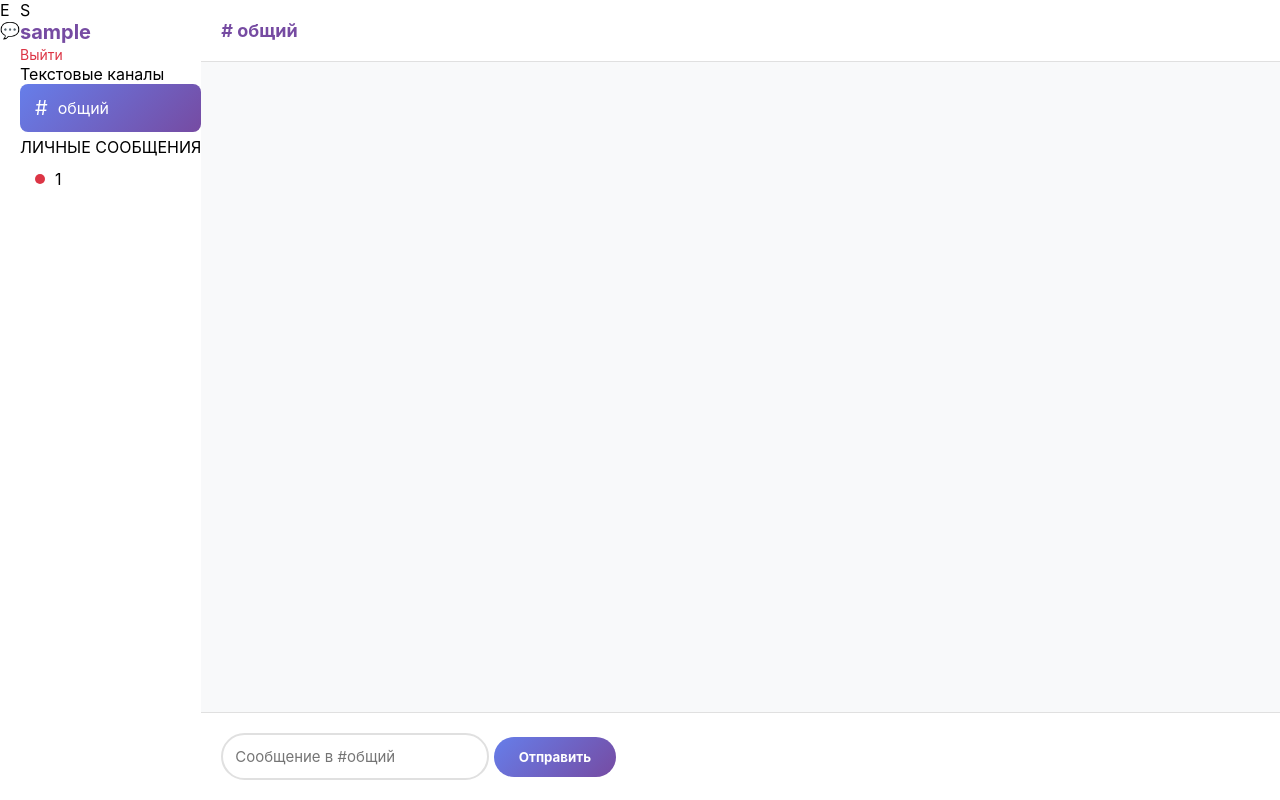
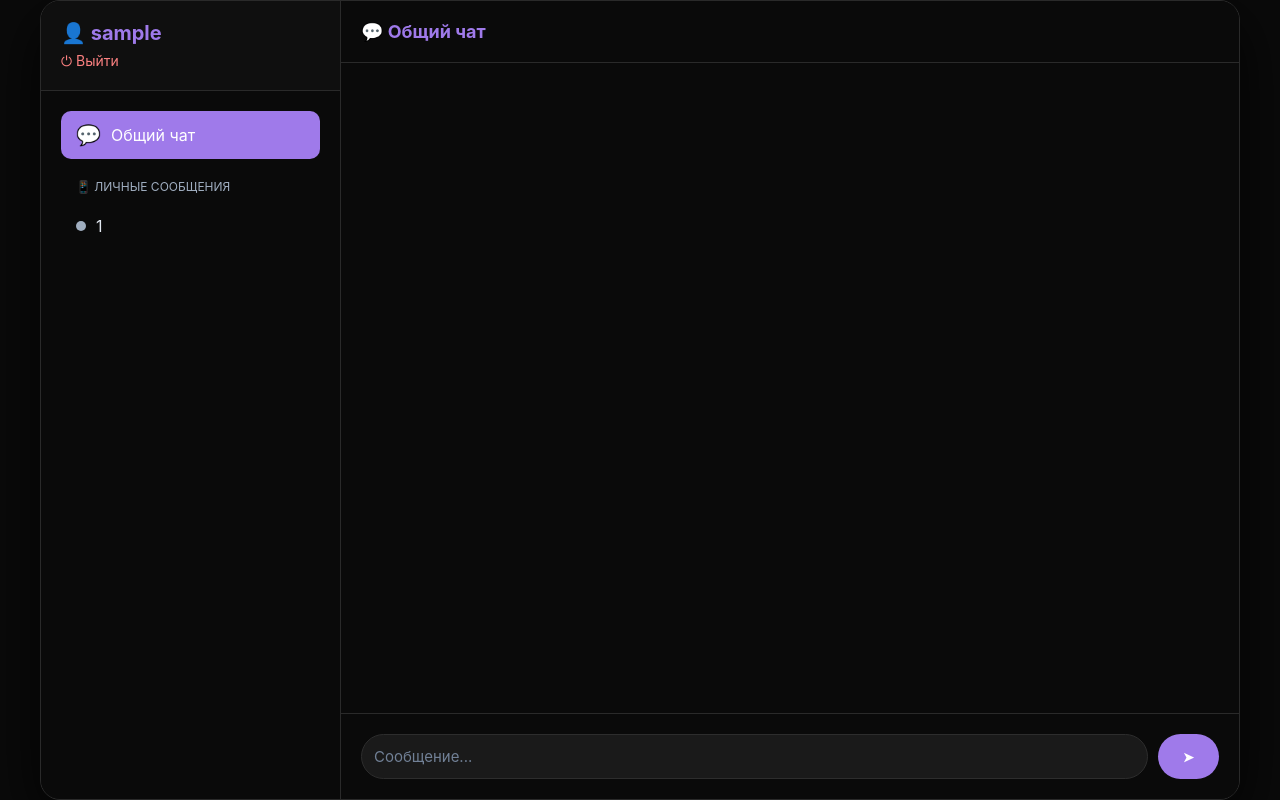
Before and after one commit to Antonov3732/rendergram, a Flask app: page /chat in a window 1280 px wide. Run offline with Flask 3, Linux system fonts and the light colour scheme; the visitor is signed in with stand-in values (Sample User, id 1); data comes from the database, SQL or seed files in the repository; data that the repository does not hold is empty; some libraries are stand-ins or nearby versions.

Commit message:
Update chat.html

```diff
--- a/templates/chat.html
+++ b/templates/chat.html
@@ -3,7 +3,7 @@
 <head>
     <meta charset="UTF-8">
     <meta name="viewport" content="width=device-width, initial-scale=1.0">
-    <title>EptaGram — Discord style</title>
+    <title>EptaGram</title>
     <script src="https://cdn.socket.io/4.5.0/socket.io.min.js"></script>
     <style>
         * {
@@ -14,55 +14,54 @@
         }
 
         body {
-        background: linear-gradient(135deg, #667eea 0%, #764ba2 100%);
+            background: #0a0a0a;
             height: 100vh;
-        width: 100vw;
             display: flex;
             justify-content: center;
             align-items: center;
-        overflow: hidden;  /* Убираем скролл у body */
         }
 
         .chat-container {
-        width: 100vw;
-        height: 100vh;
-        background: white;
+            width: 1200px;
+            height: 800px;
+            background: #0f0f0f;
+            border-radius: 20px;
+            box-shadow: 0 20px 60px rgba(0,0,0,0.8);
+            overflow: hidden;
             display: flex;
-        overflow: hidden;
+            border: 1px solid #2a2a2a;
         }
 
-    /* Сайдбар */
+        /* САЙДБАР */
         .sidebar {
             width: 300px;
-        background: #f8f9fa;
-        border-right: 1px solid #e0e0e0;
+            background: #0a0a0a;
+            border-right: 1px solid #2a2a2a;
             display: flex;
             flex-direction: column;
-        flex-shrink: 0;
-        height: 100vh;
         }
 
         .user-profile {
             padding: 20px;
-        background: white;
-        border-bottom: 1px solid #e0e0e0;
+            background: #0f0f0f;
+            border-bottom: 1px solid #2a2a2a;
         }
 
         .user-name {
             font-size: 20px;
             font-weight: bold;
-        color: #764ba2;
+            color: #9f7aea;
             margin-bottom: 5px;
         }
 
         .logout-btn {
-        color: #dc3545;
+            color: #fc8181;
             text-decoration: none;
             font-size: 14px;
         }
 
         .logout-btn:hover {
-        text-decoration: underline;
+            color: #f56565;
         }
 
         .channels {
@@ -73,30 +72,27 @@
 
         .channel {
             padding: 12px 15px;
-        border-radius: 8px;
+            border-radius: 10px;
             cursor: pointer;
             margin-bottom: 5px;
             transition: 0.2s;
             display: flex;
             align-items: center;
-        white-space: nowrap;
-        overflow: hidden;
-        text-overflow: ellipsis;
+            color: #e2e8f0;
         }
 
         .channel:hover {
-        background: #e9ecef;
+            background: #1a1a1a;
         }
 
         .channel.active {
-        background: linear-gradient(135deg, #667eea 0%, #764ba2 100%);
+            background: #9f7aea;
             color: white;
         }
 
         .channel-icon {
             margin-right: 10px;
             font-size: 20px;
-        flex-shrink: 0;
         }
 
         .online-status {
@@ -104,39 +100,35 @@
             height: 10px;
             border-radius: 50%;
             margin-right: 10px;
-        flex-shrink: 0;
         }
 
-    .online { background: #28a745; }
-    .offline { background: #dc3545; }
+        .online { background: #48bb78; }
+        .offline { background: #a0aec0; }
 
-    /* Основной чат */
+        /* ОСНОВНОЙ ЧАТ */
         .main-chat {
             flex: 1;
             display: flex;
             flex-direction: column;
-        background: white;
-        height: 100vh;
-        min-width: 0;  /* Важно для flexbox */
+            background: #0f0f0f;
         }
 
         .chat-header {
             padding: 20px;
-        background: white;
-        border-bottom: 1px solid #e0e0e0;
+            background: #0a0a0a;
+            border-bottom: 1px solid #2a2a2a;
             font-size: 18px;
             font-weight: bold;
-        color: #764ba2;
+            color: #9f7aea;
             display: flex;
             align-items: center;
-        flex-shrink: 0;
         }
 
         .chat-messages {
             flex: 1;
             overflow-y: auto;
             padding: 20px;
-        background: #f8f9fa;
+            background: #0a0a0a;
         }
 
         .message {
@@ -153,23 +145,23 @@
             max-width: 70%;
             padding: 12px 18px;
             border-radius: 18px;
-        background: white;
-        box-shadow: 0 2px 5px rgba(0,0,0,0.05);
+            background: #1a1a1a;
+            box-shadow: 0 2px 5px rgba(0,0,0,0.2);
             position: relative;
-        word-wrap: break-word;
-        overflow-wrap: break-word;
+            color: #e2e8f0;
+            border: 1px solid #2d2d2d;
         }
 
         .message-own .message-content {
-        background: linear-gradient(135deg, #667eea 0%, #764ba2 100%);
+            background: #9f7aea;
             color: white;
+            border: none;
         }
 
         .message-sender {
             font-weight: bold;
-        color: #764ba2;
+            color: #9f7aea;
             margin-bottom: 5px;
-        font-size: 14px;
         }
 
         .message-own .message-sender {
@@ -178,7 +170,7 @@
 
         .message-time {
             font-size: 11px;
-        color: #6c757d;
+            color: #a0aec0;
             margin-top: 5px;
             text-align: right;
         }
@@ -189,240 +181,105 @@
 
         .typing-indicator {
             padding: 10px 20px;
-        color: #6c757d;
+            color: #a0aec0;
             font-style: italic;
             font-size: 14px;
-        flex-shrink: 0;
+            background: #0a0a0a;
+            border-top: 1px solid #2a2a2a;
         }
 
         .message-input-area {
             padding: 20px;
-        background: white;
-        border-top: 1px solid #e0e0e0;
+            background: #0a0a0a;
+            border-top: 1px solid #2a2a2a;
             display: flex;
             gap: 10px;
-        flex-shrink: 0;
         }
 
         .message-input {
             flex: 1;
             padding: 12px;
-        border: 2px solid #e0e0e0;
+            border: 1px solid #2d2d2d;
             border-radius: 25px;
             font-size: 15px;
-        transition: 0.3s;
-        outline: none;
+            transition: 0.2s;
+            background: #1a1a1a;
+            color: #e2e8f0;
         }
 
         .message-input:focus {
-        border-color: #764ba2;
+            border-color: #9f7aea;
+            outline: none;
+            background: #1f1f1f;
+        }
+
+        .message-input::placeholder {
+            color: #718096;
         }
 
         .send-btn {
             padding: 12px 25px;
-        background: linear-gradient(135deg, #667eea 0%, #764ba2 100%);
+            background: #9f7aea;
             color: white;
             border: none;
             border-radius: 25px;
             font-weight: bold;
             cursor: pointer;
-        transition: 0.3s;
-        flex-shrink: 0;
+            transition: 0.2s;
         }
 
         .send-btn:hover {
-        transform: scale(1.05);
-        box-shadow: 0 5px 15px rgba(102, 126, 234, 0.4);
+            background: #805ad5;
+            transform: scale(1.02);
         }
 
         .notification-badge {
-        background: #dc3545;
+            background: #fc8181;
             color: white;
             border-radius: 50%;
             padding: 2px 6px;
             font-size: 12px;
             margin-left: 10px;
-        flex-shrink: 0;
         }
 
-    .private-badge {
-        background: #ffc107;
-        color: #000;
-        border-radius: 10px;
-        padding: 2px 8px;
-        font-size: 11px;
-        margin-left: 10px;
-        flex-shrink: 0;
+        /* СКРОЛЛ */
+        ::-webkit-scrollbar {
+            width: 8px;
         }
 
-    /* ============ АДАПТАЦИЯ ДЛЯ ВСЕХ ЭКРАНОВ ============ */
-
-    /* Планшеты */
-    @media (max-width: 992px) {
-        .sidebar {
-            width: 250px;
-        }
+        ::-webkit-scrollbar-track {
+            background: #0a0a0a;
         }
 
-    /* Мобильные */
-    @media (max-width: 768px) {
-        body {
-            overflow: auto;  /* Возвращаем скролл для мобильных */
+        ::-webkit-scrollbar-thumb {
+            background: #2d2d2d;
+            border-radius: 4px;
         }
 
-        .chat-container {
-            flex-direction: column;
-            height: auto;
-            min-height: 100vh;
-        }
-
-        .sidebar {
-            width: 100%;
-            height: auto;
-            max-height: 40vh;
-            border-right: none;
-            border-bottom: 1px solid #e0e0e0;
-        }
-
-        .main-chat {
-            height: 60vh;
-            min-height: 500px;
-        }
-
-        .message-content {
-            max-width: 85%;
-        }
-
-        .channel {
-            white-space: normal;  /* Перенос текста на мобильных */
-            word-break: break-word;
-        }
-    }
-
-    /* Очень маленькие экраны */
-    @media (max-width: 480px) {
-        .user-name {
-            font-size: 18px;
-        }
-
-        .chat-header {
-            padding: 15px;
-            font-size: 16px;
-        }
-
-        .message-content {
-            max-width: 90%;
-            padding: 10px 15px;
-        }
-
-        .message-input {
-            padding: 10px;
-            font-size: 14px;
-        }
-
-        .send-btn {
-            padding: 10px 20px;
-        }
-
-        .sidebar {
-            max-height: 35vh;
-        }
-
-        .main-chat {
-            min-height: 65vh;
-        }
-    }
-
-    /* Маленькие телефоны в ландшафтной ориентации */
-    @media (max-height: 600px) and (orientation: landscape) {
-        .sidebar {
-            max-height: 50vh;
-        }
-
-        .main-chat {
-            min-height: 50vh;
-        }
-
-        .message-content {
-            max-width: 80%;
-        }
-
-        .user-profile {
-            padding: 10px;
-        }
-
-        .channels {
-            padding: 10px;
-        }
-    }
-
-    /* Полноэкранные мониторы */
-    @media (min-width: 1920px) {
-        .sidebar {
-            width: 350px;
-        }
-
-        .user-name {
-            font-size: 22px;
-        }
-
-        .chat-header {
-            font-size: 20px;
-            padding: 25px;
-        }
-
-        .message-content {
-            font-size: 16px;
-        }
-    }
-
-    /* Убираем скролл у body когда не нужно */
-    body {
-        overflow: hidden;
-    }
-
-    @media (max-width: 768px) {
-        body {
-            overflow: auto;
-        }
+        ::-webkit-scrollbar-thumb:hover {
+            background: #404040;
         }
     </style>
-
 </head>
 <body>
     <div class="chat-container">
-        <!-- Серверная панель -->
-        <div class="server-panel">
-            <div class="server-icon active">E</div>
-            <div class="server-divider"></div>
-            <div class="server-icon">💬</div>
+        <!-- Сайдбар -->
+        <div class="sidebar">
+            <div class="user-profile">
+                <div class="user-name">👤 {{ username }}</div>
+                <a href="/logout" class="logout-btn">⏻ Выйти</a>
             </div>
 
-        <!-- Панель каналов и пользователей -->
-        <div class="channels-panel">
-            <div class="user-header">
-                <div class="user-info">
-                    <div class="user-avatar">{{ username[0]|upper }}</div>
-                    <span class="user-name">{{ username }}</span>
-                </div>
-                <a href="/logout" class="logout-btn">Выйти</a>
+            <div class="channels" id="channels">
+                <div class="channel active" onclick="switchChannel('general')">
+                    <span class="channel-icon">💬</span>
+                    Общий чат
                 </div>
 
-            <div class="channels-header">
-                <span>Текстовые каналы</span>
+                <div style="margin-top: 20px; margin-bottom: 10px; color: #a0aec0; font-size: 12px; padding-left: 15px;">
+                    📱 ЛИЧНЫЕ СООБЩЕНИЯ
                 </div>
 
-            <!-- Общий канал -->
-            <div class="channel active" onclick="switchChannel('general')">
-                <span class="channel-icon">#</span>
-                общий
-            </div>
-
-            <div class="dm-section">
-                ЛИЧНЫЕ СООБЩЕНИЯ
-            </div>
-
-            <!-- Список пользователей -->
                 <div id="usersList">
                     {% for user in users %}
                     <div class="channel" id="user-{{ user }}" onclick="switchChannel('{{ user }}')">
@@ -433,14 +290,12 @@
                     {% endfor %}
                 </div>
             </div>
+        </div>
 
-        <!-- Основной чат -->
+        <!-- Чат -->
         <div class="main-chat">
-            <div class="chat-header">
-                <div class="chat-title">
-                    <span id="channelIcon">#</span>
-                    <span id="chatHeader">общий</span>
-                </div>
+            <div class="chat-header" id="chatHeader">
+                💬 Общий чат
             </div>
 
             <div class="chat-messages" id="chatMessages"></div>
@@ -448,32 +303,22 @@
             <div class="typing-indicator" id="typingIndicator" style="display: none;"></div>
 
             <div class="message-input-area">
-                <div class="message-input-wrapper">
                 <input type="text" class="message-input" id="messageInput"
-                           placeholder="Сообщение в #общий" autocomplete="off">
-                    <button class="send-btn" onclick="sendMessage()">Отправить</button>
-                </div>
+                       placeholder="Сообщение..." autocomplete="off">
+                <button class="send-btn" onclick="sendMessage()">➤</button>
             </div>
         </div>
     </div>
 
     <script>
-
-// ПРОВЕРКА WEBSOCKET
-console.log('Connecting to WebSocket...');
-socket.on('connect', function() {
-    console.log('✅ WebSocket connected!');
-});
-socket.on('connect_error', function(error) {
-    console.error('❌ WebSocket error:', error);
-});
-
         const socket = io();
         const username = '{{ username }}';
         let currentChannel = 'general';
         let currentUser = null;
         let typingTimeout = null;
         let unreadMessages = {};
+
+        // ============ ИНИЦИАЛИЗАЦИЯ ============
 
         fetch('/api/messages')
             .then(res => res.json())
@@ -494,20 +339,38 @@ socket.on('connect_error', function(error) {
                 }
             });
 
+        // ============ КОНВЕРТАЦИЯ ВРЕМЕНИ ============
+
+        function convertUTCtoLocal(utcTimeString) {
+            if (utcTimeString.length === 5 && utcTimeString.includes(':')) {
+                return utcTimeString;
+            }
+
+            try {
+                const utcDate = new Date(utcTimeString + ' UTC');
+                if (isNaN(utcDate.getTime())) {
+                    return utcTimeString;
+                }
+                const localDate = new Date(utcDate.getTime());
+                const hours = localDate.getHours().toString().padStart(2, '0');
+                const minutes = localDate.getMinutes().toString().padStart(2, '0');
+                return `${hours}:${minutes}`;
+            } catch (e) {
+                return utcTimeString;
+            }
+        }
+
+        // ============ УПРАВЛЕНИЕ КАНАЛАМИ ============
+
         function switchChannel(channel) {
             document.querySelectorAll('.channel').forEach(el => {
                 el.classList.remove('active');
             });
 
             if (channel === 'general') {
-                document.getElementById('chatHeader').innerText = 'общий';
-                document.getElementById('channelIcon').innerText = '#';
+                document.getElementById('chatHeader').innerHTML = '💬 Общий чат';
                 currentChannel = 'general';
                 currentUser = null;
-
-                document.getElementById('messageInput').placeholder = 'Сообщение в #общий';
-
-                document.querySelector('.channel[onclick*="general"]').classList.add('active');
 
                 document.getElementById('chatMessages').innerHTML = '';
                 fetch('/api/messages')
@@ -516,13 +379,10 @@ socket.on('connect_error', function(error) {
                         messages.forEach(msg => displayMessage(msg));
                     });
             } else {
-                document.getElementById('chatHeader').innerText = channel;
-                document.getElementById('channelIcon').innerText = '💬';
+                document.getElementById('chatHeader').innerHTML = `💬 Личный чат с ${channel}`;
                 currentChannel = 'private';
                 currentUser = channel;
                 document.getElementById(`user-${channel}`).classList.add('active');
-
-                document.getElementById('messageInput').placeholder = `Сообщение для @${channel}`;
 
                 const badge = document.getElementById(`notify-${channel}`);
                 if (badge) badge.style.display = 'none';
@@ -536,6 +396,8 @@ socket.on('connect_error', function(error) {
             }
         }
 
+        // ============ ОТПРАВКА СООБЩЕНИЙ ============
+
         function sendMessage() {
             const input = document.getElementById('messageInput');
             const text = input.value.trim();
@@ -544,42 +406,23 @@ socket.on('connect_error', function(error) {
 
             if (currentChannel === 'general') {
                 socket.emit('send_message', { text: text });
-        // НЕ вызывай displayMessage() - сервер вернет сообщение всем!
             } else {
                 socket.emit('send_private', {
                     to: currentUser,
                     text: text
                 });
-        // НЕ вызывай displayPrivateMessage() - сервер вернет сообщение!
             }
 
             input.value = '';
         }
 
-        // ✅ ФУНКЦИЯ КОНВЕРТАЦИИ UTC В ЛОКАЛЬНОЕ ВРЕМЯ - ДОБАВЬ ЭТО!
-function convertUTCtoLocal(utcTimeString) {
-    // Если время уже в формате ЧЧ:ММ (старые сообщения)
-    if (utcTimeString.length === 5 && utcTimeString.includes(':')) {
-        return utcTimeString;
-    }
+        // ============ ОТОБРАЖЕНИЕ СООБЩЕНИЙ ============
 
-    // Конвертируем UTC в локальное время
-    const utcDate = new Date(utcTimeString + ' UTC');
-    const localDate = new Date(utcDate.getTime());
-
-    // Форматируем как ЧЧ:ММ
-    const hours = localDate.getHours().toString().padStart(2, '0');
-    const minutes = localDate.getMinutes().toString().padStart(2, '0');
-    return `${hours}:${minutes}`;
-}
-
-// ✅ ИСПРАВЛЕННАЯ displayMessage
         function displayMessage(msg) {
             const messagesDiv = document.getElementById('chatMessages');
             const messageDiv = document.createElement('div');
             messageDiv.className = `message ${msg.from === username ? 'message-own' : ''}`;
 
-    // КОНВЕРТИРУЕМ UTC В ЛОКАЛЬНОЕ ВРЕМЯ
             const localTime = convertUTCtoLocal(msg.time);
 
             messageDiv.innerHTML = `
@@ -594,14 +437,12 @@ function displayMessage(msg) {
             messagesDiv.scrollTop = messagesDiv.scrollHeight;
         }
 
-// ✅ ИСПРАВЛЕННАЯ displayPrivateMessage
         function displayPrivateMessage(msg) {
             if (currentUser === msg.from || currentUser === msg.to) {
                 const messagesDiv = document.getElementById('chatMessages');
                 const messageDiv = document.createElement('div');
                 messageDiv.className = `message ${msg.from === username ? 'message-own' : ''}`;
 
-        // КОНВЕРТИРУЕМ UTC В ЛОКАЛЬНОЕ ВРЕМЯ
                 const localTime = convertUTCtoLocal(msg.time);
 
                 messageDiv.innerHTML = `
@@ -617,6 +458,55 @@ function displayPrivateMessage(msg) {
             }
         }
 
+        // ============ СОКЕТ СОБЫТИЯ ============
+
+        socket.on('users_update', function(users) {
+            const usersList = document.getElementById('usersList');
+            usersList.innerHTML = '';
+
+            users.forEach(user => {
+                if (user.username !== username) {
+                    const div = document.createElement('div');
+                    div.className = 'channel';
+                    div.id = `user-${user.username}`;
+                    div.onclick = () => switchChannel(user.username);
+                    div.innerHTML = `
+                        <span class="online-status ${user.online ? 'online' : 'offline'}"
+                              id="status-${user.username}"></span>
+                        ${user.username}
+                        <span class="notification-badge" id="notify-${user.username}"
+                              style="display: ${unreadMessages[user.username] ? 'inline' : 'none'};">
+                            ${unreadMessages[user.username] || ''}
+                        </span>
+                    `;
+                    usersList.appendChild(div);
+                }
+            });
+        });
+
+        socket.on('new_message', function(msg) {
+            if (currentChannel === 'general') {
+                displayMessage(msg);
+            }
+        });
+
+        socket.on('new_private', function(msg) {
+            displayPrivateMessage(msg);
+
+            if (currentUser !== msg.from && msg.from !== username) {
+                fetch('/api/unread')
+                    .then(res => res.json())
+                    .then(unread => {
+                        unreadMessages = unread;
+                        const badge = document.getElementById(`notify-${msg.from}`);
+                        if (badge && unread[msg.from]) {
+                            badge.style.display = 'inline';
+                            badge.textContent = unread[msg.from];
+                        }
+                    });
+            }
+        });
+
         socket.on('unread_update', function(unread) {
             unreadMessages = unread;
             for (let [user, count] of Object.entries(unread)) {
@@ -630,7 +520,6 @@ socket.on('unread_update', function(unread) {
 
         socket.on('user_online', function(data) {
             const statusEl = document.getElementById(`status-${data.username}`);
-
             if (statusEl) statusEl.className = 'online-status online';
         });
 
@@ -642,7 +531,6 @@ if (statusEl) statusEl.className = 'online-status online';
         socket.on('user_typing', function(data) {
             if (currentChannel === 'general' && data.username !== username) {
                 const indicator = document.getElementById('typingIndicator');
-
                 indicator.style.display = 'block';
                 indicator.innerHTML = `${data.username} печатает...`;
 
@@ -656,7 +544,6 @@ indicator.style.display = 'block';
         socket.on('user_typing_private', function(data) {
             if (currentUser === data.username) {
                 const indicator = document.getElementById('typingIndicator');
-
                 indicator.style.display = 'block';
                 indicator.innerHTML = `${data.username} печатает...`;
 
@@ -671,7 +558,6 @@ indicator.style.display = 'block';
 
         function escapeHtml(text) {
             const div = document.createElement('div');
-
             div.textContent = text;
             return div.innerHTML;
         }
```
Lines whose indentation alone changed are shown as unchanged.
